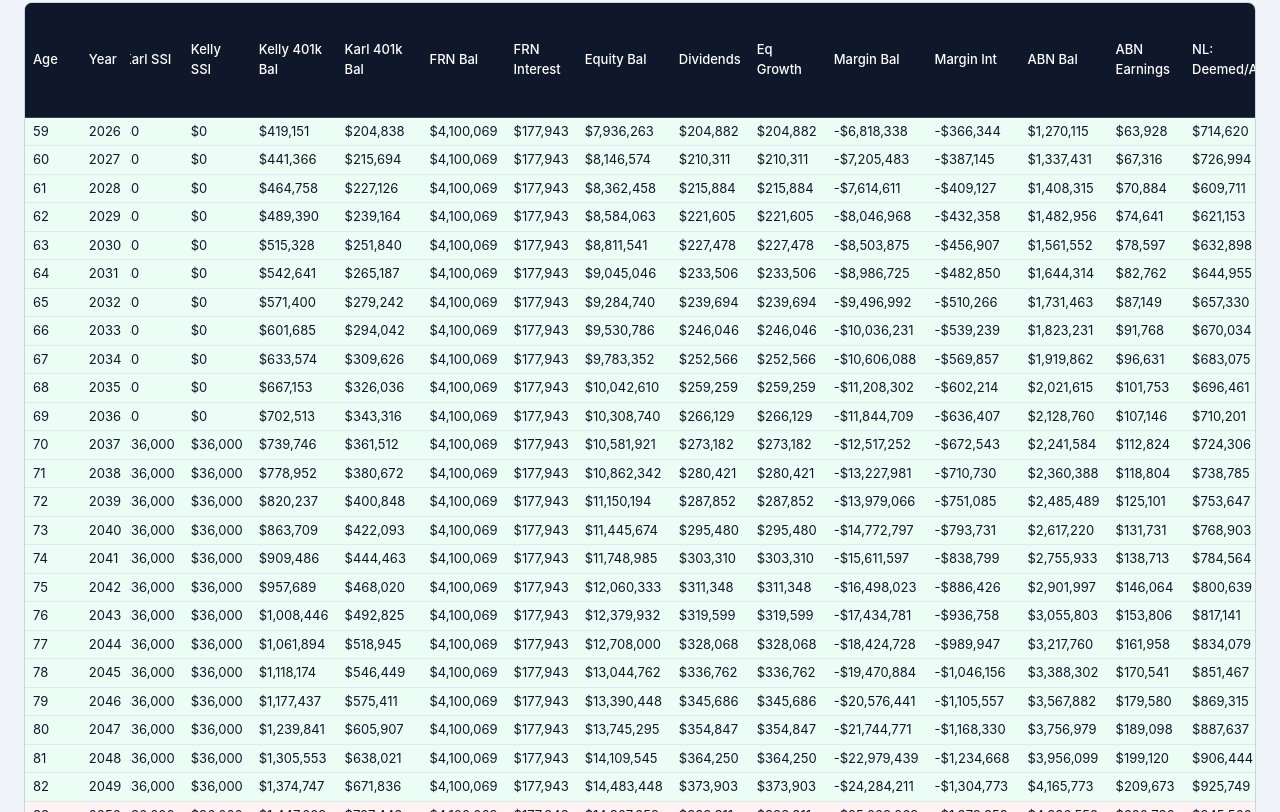
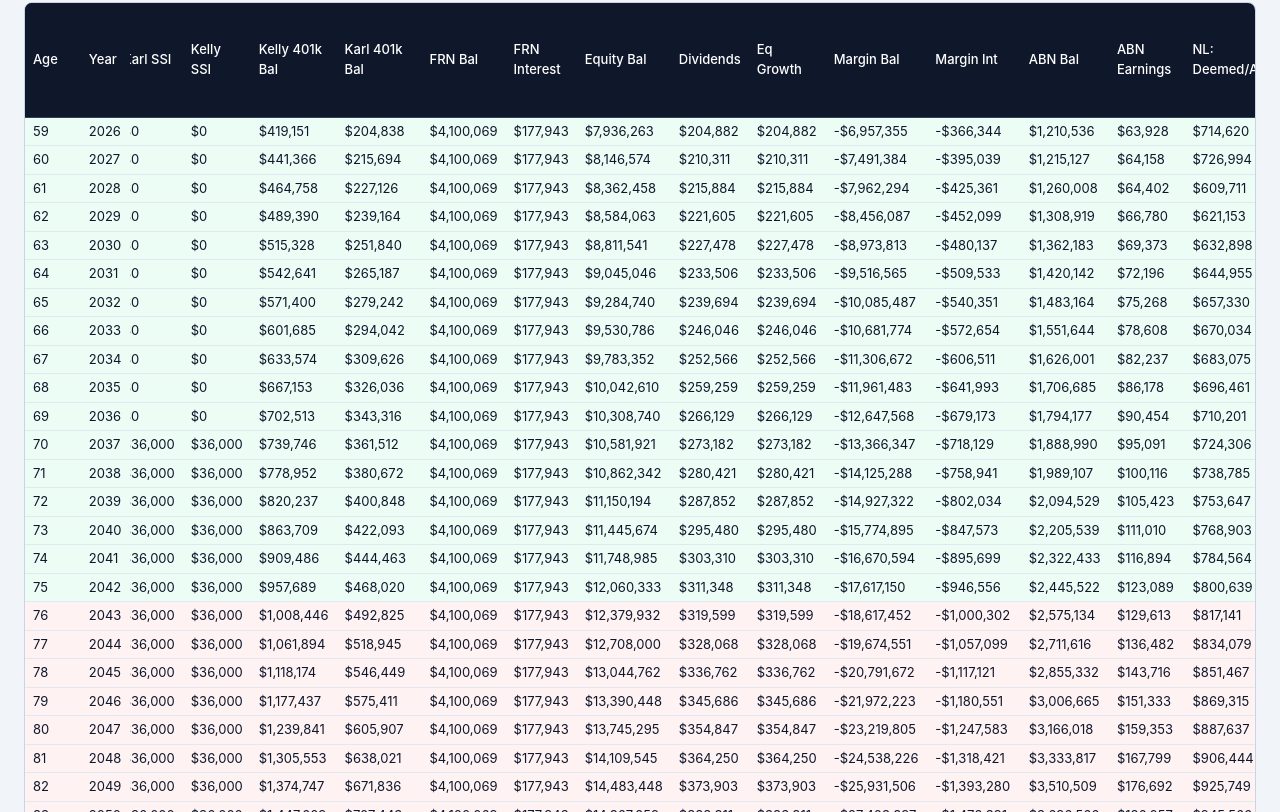
Before and after one commit to KCALLC/retirement-calculator, a Next.js app: page / in a window 1280 px wide. Shown: the part 848-1660 px from the top of the page. Built offline with nearby package versions, Linux system fonts and the light colour scheme.

Commit message:
v5: Split into two independent projections - NL and CH run separately with taxes actually deducted from running balances

```diff
--- a/src/app/page.tsx
+++ b/src/app/page.tsx
@@ -151,8 +151,8 @@ function calcZurichWealthTax(chfWealth: number, municipalMultiplier: number) {
   return { basic, municipal, total };
 }
 
-function runProjection(inputs: Inputs, baseWithdrawal: number): YearRow[] {
-  const rows: YearRow[] = [];
+function runOneScenario(inputs: Inputs, baseWithdrawal: number, scenario: 'NL' | 'CH') {
+  const results: { tax: number; frnBal: number; eqBal: number; marginBal: number; abnBal: number; kelly401k: number; karl401k: number; endingBalance: number; frnInterest: number; dividends: number; eqGrowth: number; marginInt: number; abnEarnings: number; karlSsi: number; kellySsi: number; totalIncome: number; withdrawal: number; nlDeemedOrActual: number; nlMarginDeduction: number; nlTaxable: number; chNetWealthUsd: number; chNetWealthChf: number; chCantonalBasicTax: number; chMunicipalTax: number; chTotalWealthTaxChf: number; chWealthTaxUsd: number; chInvestmentIncome: number; chIncomeTax: number }[] = [];
 
   let frn = inputs.frnBalance;
   let eq = inputs.equitiesBalance;
@@ -165,141 +165,127 @@ function runProjection(inputs: Inputs, baseWithdrawal: number): YearRow[] {
   for (let year = START_YEAR; year <= END_YEAR; year++) {
     const age = year - 1967;
 
-    const frnInterest = frn * (inputs.frnRate / 100); // Cash income, NOT reinvested into FRN
-    const dividends = eq * (inputs.dividendYield / 100); // Cash income, NOT added to equity balance
-    const eqGrowth = eq * (inputs.equityGrowthRate / 100); // Growth IS added to equity balance
-    const marginInt = margin * (inputs.marginRate / 100); // Capitalizes onto margin loan
-    const abnRate = (inputs.dividendYield + inputs.equityGrowthRate) / 100; // ABN earns at combined div + growth rate
-    const abnEarnings = abn * abnRate; // Reinvested into ABN balance
-
+    const frnInterest = frn * (inputs.frnRate / 100);
+    const dividends = eq * (inputs.dividendYield / 100);
+    const eqGrowth = eq * (inputs.equityGrowthRate / 100);
+    const marginInt = margin * (inputs.marginRate / 100);
+    const abnRate = (inputs.dividendYield + inputs.equityGrowthRate) / 100;
+    const abnEarnings = abn * abnRate;
     const kelly401kEarn = kelly401k * (inputs.k401kGrowthRate / 100);
     const karl401kEarn = karl401k * (inputs.k401kGrowthRate / 100);
-
     const karlSsi = age >= 70 ? inputs.karlSsiMonthly * 12 * (inputs.ssiHaircut / 100) : 0;
     const kellySsi = age >= 70 ? inputs.kellySsiMonthly * 12 * (inputs.ssiHaircut / 100) : 0;
 
-    const nlPre2028 = year < 2028;
-    const deemedOrActual = nlPre2028
-      ? (frn + eq) * 0.0604
-      : frnInterest + dividends + eqGrowth;
-    const marginDeduction = nlPre2028 ? margin * 0.0247 : marginInt;
-    const taxableBeforeAllowance = deemedOrActual - marginDeduction;
-    const taxableWithAllowance = taxableBeforeAllowance - NL_ALLOWANCE;
-    const netTaxableAfterLoss = taxableWithAllowance - nlLossCarryforward;
-    const nlTaxable = Math.max(0, netTaxableAfterLoss);
-    nlLossCarryforward = Math.max(0, -netTaxableAfterLoss);
-    const nlBox3Tax = nlTaxable * NL_TAX_RATE;
-    const nlFtcCredit = nlBox3Tax;
+    // Determine which tax applies this year
+    const chTaxApplies = scenario === 'CH' && inputs.moveYear !== null && year >= inputs.moveYear;
+    const useNLTax = scenario === 'NL' || !chTaxApplies;
 
-    const totalAssetsBeforeWithdrawal = frn + eq + abn + kelly401k + karl401k;
-    const netWealthUsd = Math.max(0, totalAssetsBeforeWithdrawal - margin);
-    const netWealthChf = netWealthUsd * inputs.usdChf;
-    const wealth = calcZurichWealthTax(netWealthChf, inputs.zurichMultiplier);
-    const totalWealthTaxUsd = wealth.total / Math.max(inputs.usdChf, 0.0001);
+    let tax = 0;
+    let nlDeemedOrActual = 0, nlMarginDeduction = 0, nlTaxable = 0;
+    let chNetWealthUsd = 0, chNetWealthChf = 0, chCantonalBasicTax = 0, chMunicipalTax = 0, chTotalWealthTaxChf = 0, chWealthTaxUsd = 0, chInvestmentIncome = 0, chIncomeTax = 0;
 
-    const chInvestmentIncome = frnInterest + dividends;
-    const chIncomeTax = Math.max(0, chInvestmentIncome * CH_INVESTMENT_TAX_RATE);
-    const chTaxIfInCH = totalWealthTaxUsd + chIncomeTax;
-    const chTaxApplies = inputs.moveYear !== null && year >= inputs.moveYear;
-    const chTotalTax = chTaxApplies ? chTaxIfInCH : nlBox3Tax;
+    if (useNLTax) {
+      const nlPre2028 = year < 2028;
+      nlDeemedOrActual = nlPre2028 ? (frn + eq) * 0.0604 : frnInterest + dividends + eqGrowth;
+      nlMarginDeduction = nlPre2028 ? margin * 0.0247 : marginInt;
+      const taxableBeforeAllowance = nlDeemedOrActual - nlMarginDeduction;
+      const taxableWithAllowance = taxableBeforeAllowance - NL_ALLOWANCE;
+      const netTaxableAfterLoss = taxableWithAllowance - nlLossCarryforward;
+      nlTaxable = Math.max(0, netTaxableAfterLoss);
+      nlLossCarryforward = Math.max(0, -netTaxableAfterLoss);
+      tax = nlTaxable * NL_TAX_RATE;
+    } else {
+      // CH tax
+      const totalAssets = frn + eq + abn + kelly401k + karl401k;
+      chNetWealthUsd = Math.max(0, totalAssets - margin);
+      chNetWealthChf = chNetWealthUsd * inputs.usdChf;
+      const wealth = calcZurichWealthTax(chNetWealthChf, inputs.zurichMultiplier);
+      chCantonalBasicTax = wealth.basic;
+      chMunicipalTax = wealth.municipal;
+      chTotalWealthTaxChf = wealth.total;
+      chWealthTaxUsd = wealth.total / Math.max(inputs.usdChf, 0.0001);
+      chInvestmentIncome = frnInterest + dividends;
+      chIncomeTax = Math.max(0, chInvestmentIncome * CH_INVESTMENT_TAX_RATE);
+      tax = chWealthTaxUsd + chIncomeTax;
+    }
 
     const withdrawal = baseWithdrawal * getCurveMultiplier(age);
 
-    // Apply growth to balances
-    // FRN: balance stays CONSTANT (interest is cash, not reinvested)
-    // Equity: grows by growth rate (dividends are cash, not reinvested)
+    // Apply growth
     eq += eqGrowth;
-    // ABN: earnings reinvested into balance
     abn += abnEarnings;
-    // 401k: earnings compound
     kelly401k += kelly401kEarn;
     karl401k += karl401kEarn;
-    // Margin: interest capitalizes (increases the loan)
     margin += marginInt;
 
-    // Liquidation: withdrawals come from JPM margin (increasing it) and ABN
-    // But margin can't exceed: 90% of FRN + 50% of equities
+    // Tax is paid — increases margin (it's a cash outflow funded same as withdrawals)
+    margin += tax * (inputs.jpmWithdrawalShare / 100);
+    abn -= tax * (1 - inputs.jpmWithdrawalShare / 100);
+    abn = Math.max(0, abn);
+
+    // Withdrawals: 70% from margin, 30% from ABN
     const jpmShare = inputs.jpmWithdrawalShare / 100;
-    const abnShare = 1 - jpmShare;
     let jpmDraw = withdrawal * jpmShare;
-    let abnDraw = withdrawal * abnShare;
+    let abnDraw = withdrawal * (1 - jpmShare);
 
-    // Check margin cap: 90% FRN + 50% equities
     const marginCap = frn * 0.9 + eq * 0.5;
-    const proposedMargin = margin + jpmDraw;
-    if (proposedMargin > marginCap) {
-      // Can't borrow this much — cap the JPM draw, take rest from ABN
-      const maxAdditionalMargin = Math.max(0, marginCap - margin);
-      jpmDraw = maxAdditionalMargin;
+    if (margin + jpmDraw > marginCap) {
+      const maxAdd = Math.max(0, marginCap - margin);
+      jpmDraw = maxAdd;
       abnDraw = withdrawal - jpmDraw;
     }
-
-    // ABN can't go negative — if it would, reduce the draw
     if (abnDraw > abn) {
       abnDraw = Math.max(0, abn);
-      // Remaining shortfall — try to take from margin if cap allows
       const shortfall = withdrawal - jpmDraw - abnDraw;
-      const additionalMarginRoom = Math.max(0, marginCap - margin - jpmDraw);
-      jpmDraw += Math.min(shortfall, additionalMarginRoom);
+      const room = Math.max(0, marginCap - margin - jpmDraw);
+      jpmDraw += Math.min(shortfall, room);
     }
 
     margin += jpmDraw;
     abn = Math.max(0, abn - abnDraw);
-
-    // Floor: FRN and equities can never go negative
     frn = Math.max(0, frn);
     eq = Math.max(0, eq);
 
-    const endingBalanceCore = frn + eq + abn - margin;
-    const endingBalanceNL = endingBalanceCore + kelly401k + karl401k - nlBox3Tax;
-    const endingBalanceCH = endingBalanceCore + kelly401k + karl401k - chTotalTax;
+    const endingBalance = frn + eq + abn + kelly401k + karl401k - margin;
+    const totalIncome = frnInterest + dividends - marginInt + karlSsi + kellySsi;
 
-    const totalIncome =
-      frnInterest +
-      dividends -
-      marginInt +
-      karlSsi +
-      kellySsi;
+    results.push({ tax, frnBal: frn, eqBal: eq, marginBal: margin, abnBal: abn, kelly401k, karl401k, endingBalance, frnInterest, dividends, eqGrowth, marginInt, abnEarnings, karlSsi, kellySsi, totalIncome, withdrawal, nlDeemedOrActual, nlMarginDeduction, nlTaxable, chNetWealthUsd, chNetWealthChf, chCantonalBasicTax, chMunicipalTax, chTotalWealthTaxChf, chWealthTaxUsd, chInvestmentIncome, chIncomeTax });
+  }
+  return results;
+}
+
+function runProjection(inputs: Inputs, baseWithdrawal: number): YearRow[] {
+  const nlResults = runOneScenario(inputs, baseWithdrawal, 'NL');
+  const chResults = runOneScenario(inputs, baseWithdrawal, 'CH');
+  const rows: YearRow[] = [];
+
+  for (let i = 0; i < nlResults.length; i++) {
+    const nl = nlResults[i];
+    const ch = chResults[i];
+    const year = START_YEAR + i;
+    const age = year - 1967;
 
     rows.push({
-      age,
-      year,
-      karlSsi,
-      kellySsi,
-      kelly401kBal: kelly401k,
-      karl401kBal: karl401k,
-      frnBal: frn,
-      frnInterest,
-      equityBal: eq,
-      dividends,
-      eqGrowth,
-      marginBal: margin,
-      marginInt,
-      abnBal: abn,
-      abnEarnings,
-      nlDeemedOrActual: deemedOrActual,
-      nlMarginDeduction: marginDeduction,
-      nlAllowance: NL_ALLOWANCE,
-      nlTaxable,
-      nlTaxRate: NL_TAX_RATE,
-      nlBox3Tax,
-      nlFtcCredit,
-      chNetWealthUsd: netWealthUsd,
-      chNetWealthChf: netWealthChf,
-      chCantonalBasicTax: wealth.basic,
-      chMunicipalTax: wealth.municipal,
-      chTotalWealthTaxChf: wealth.total,
-      chTotalWealthTaxUsd: chTaxApplies ? totalWealthTaxUsd : 0,
-      chInvestmentIncome,
-      chIncomeTax: chTaxApplies ? chIncomeTax : 0,
-      chTotalTax,
-      totalIncome,
-      withdrawal,
-      endingBalanceNL,
-      endingBalanceCH,
+      age, year,
+      karlSsi: nl.karlSsi, kellySsi: nl.kellySsi,
+      kelly401kBal: nl.kelly401k, karl401kBal: nl.karl401k,
+      frnBal: nl.frnBal, frnInterest: nl.frnInterest,
+      equityBal: nl.eqBal, dividends: nl.dividends, eqGrowth: nl.eqGrowth,
+      marginBal: nl.marginBal, marginInt: nl.marginInt,
+      abnBal: nl.abnBal, abnEarnings: nl.abnEarnings,
+      nlDeemedOrActual: nl.nlDeemedOrActual, nlMarginDeduction: nl.nlMarginDeduction,
+      nlAllowance: NL_ALLOWANCE, nlTaxable: nl.nlTaxable,
+      nlTaxRate: NL_TAX_RATE, nlBox3Tax: nl.tax, nlFtcCredit: nl.tax,
+      chNetWealthUsd: ch.chNetWealthUsd, chNetWealthChf: ch.chNetWealthChf,
+      chCantonalBasicTax: ch.chCantonalBasicTax, chMunicipalTax: ch.chMunicipalTax,
+      chTotalWealthTaxChf: ch.chTotalWealthTaxChf,
+      chTotalWealthTaxUsd: ch.chWealthTaxUsd,
+      chInvestmentIncome: ch.chInvestmentIncome, chIncomeTax: ch.chIncomeTax,
+      chTotalTax: ch.tax,
+      totalIncome: nl.totalIncome, withdrawal: nl.withdrawal,
+      endingBalanceNL: nl.endingBalance, endingBalanceCH: ch.endingBalance,
     });
   }
-
   return rows;
 }
 
```
